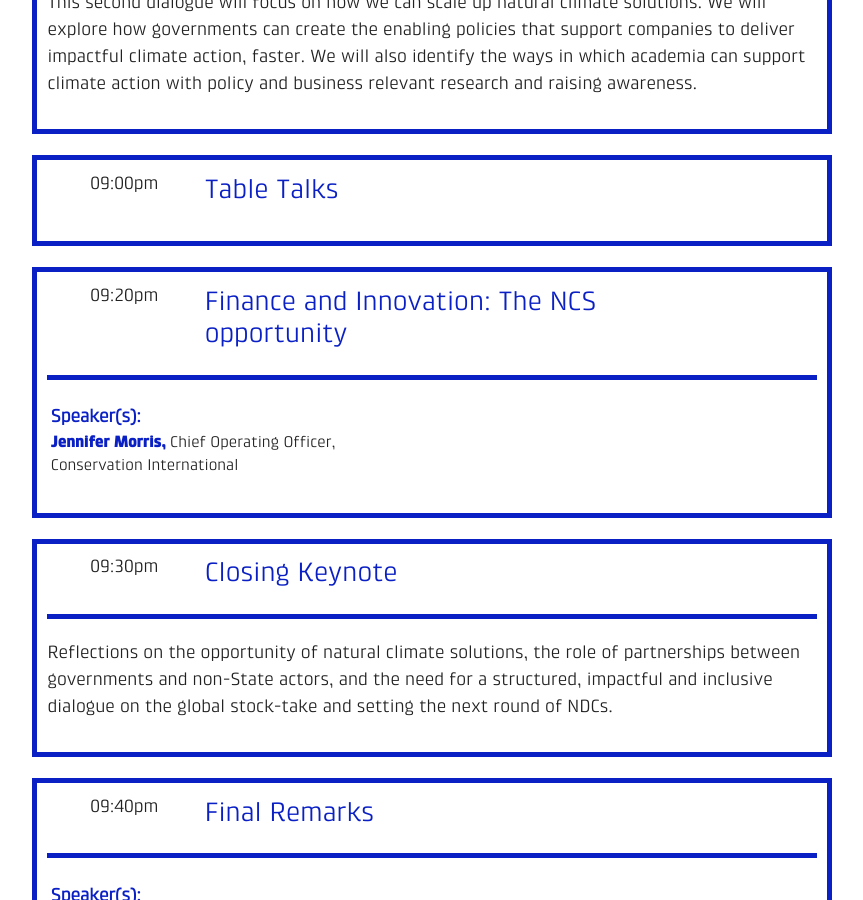
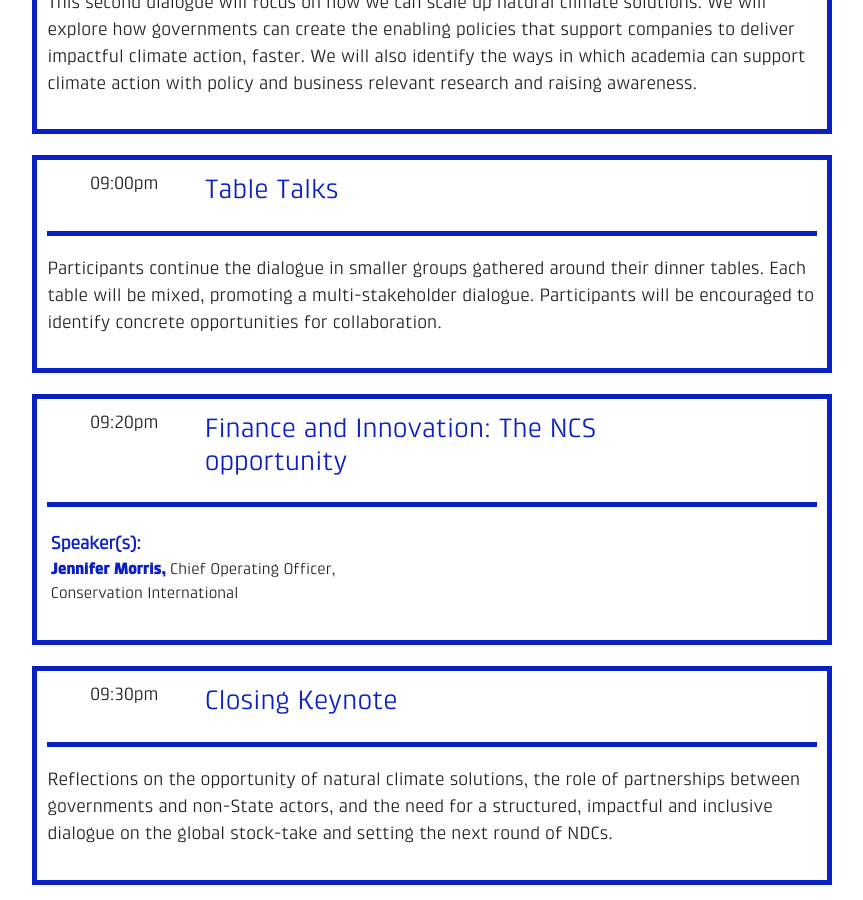
Before and after one commit to ryanswaney/lesc-jekyll, a Jekyll site: the page built from _event/lesc-at-cop24-dinner.markdown, in a window 1280 px wide and 900 px high, scrolled down 3579 px. Shown: the whole window, without its empty margins (208-1071 px from the left). Built offline with Jekyll 4.4.1, drawn with Linux system fonts in a browser that asks for light colours; nearby versions of some CDN libraries.

Commit message:
Updated Lesc At Cop24 Dinner

```diff
--- a/_event/lesc-at-cop24-dinner.markdown
+++ b/_event/lesc-at-cop24-dinner.markdown
@@ -67,7 +67,9 @@ sessions:
     research and raising awareness."
 - title: Table Talks
   date: 2018-12-11 21:00:00 Z
-  description:
+  description: Participants continue the dialogue in smaller groups gathered around
+    their dinner tables. Each table will be mixed, promoting a multi-stakeholder dialogue.
+    Participants will be encouraged to identify concrete opportunities for collaboration.
 - title: 'Finance and Innovation: The NCS opportunity'
   speakers: "**Jennifer Morris,** Chief Operating Officer, Conservation International "
   date: 2018-12-11 21:20:00 Z
```
